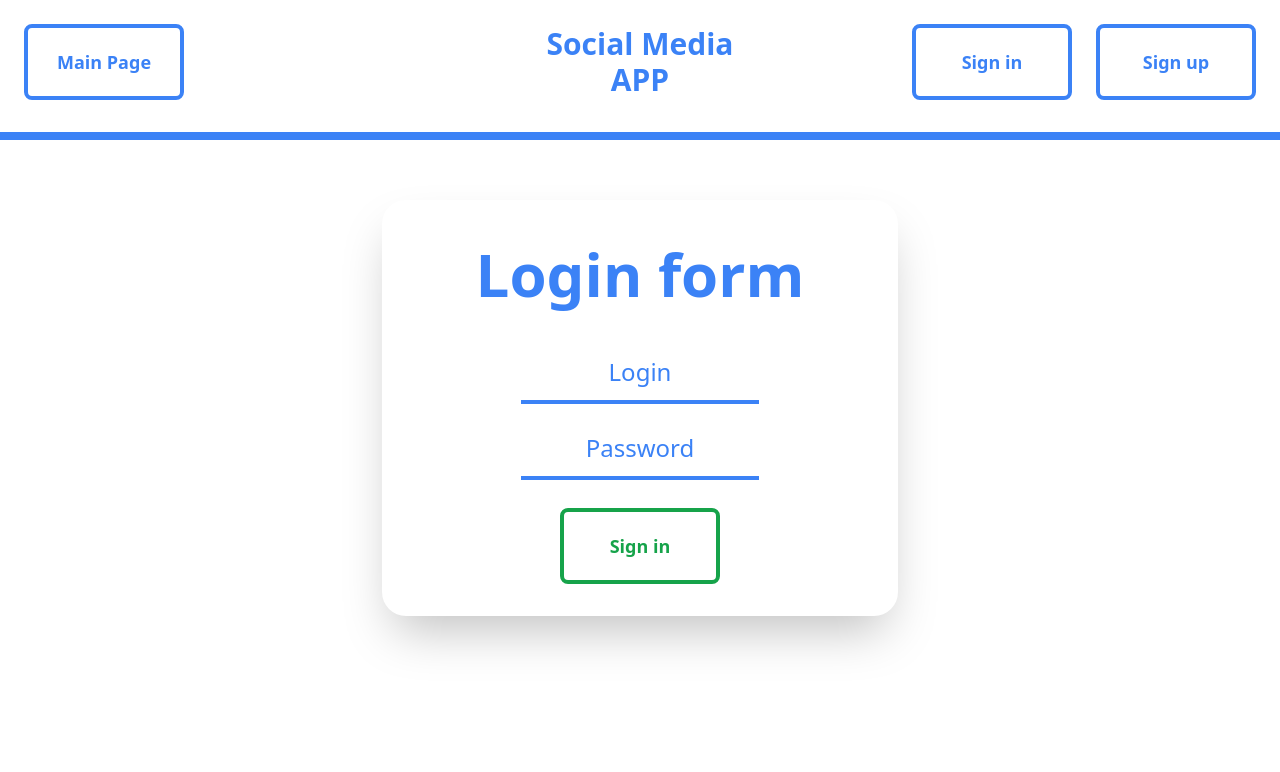
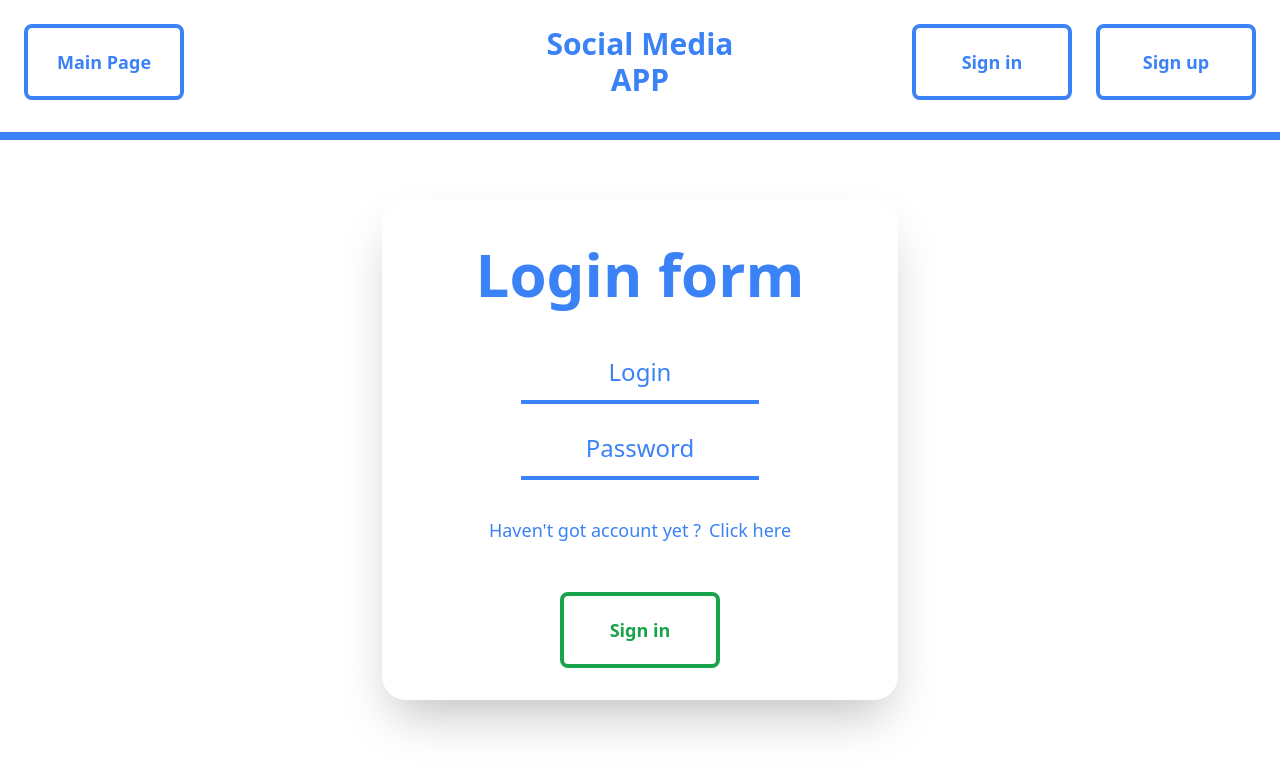
Before and after one commit to OskarProgrammer/Social-Media, a React (Vite) app: page /login in a window 1280 px wide. Shown: the top 772 px of the page. Built offline with nearby package versions, Linux system fonts and the light colour scheme.

Commit message:
Creating Links to form and reg form

```diff
--- a/src/index.css
+++ b/src/index.css
@@ -41,6 +41,18 @@
     @apply mx-auto text-6xl p-3 font-bold m-3 text-center;
   }
 
+  .informationTag {
+    @apply text-lg m-5 text-center
+  }
+
+  .linkTo {
+    @apply efectOfTransition ms-2
+  }
+
+  .linkTo:hover {
+    @apply text-blue-950 underline underline-offset-4
+  }
+
   .btn {
     @apply lg:sm:w-40 w-40 m-3 rounded-lg p-5 font-bold text-lg efectOfTransition border-4 text-center;
   }
--- a/src/pages/LoginPage.jsx
+++ b/src/pages/LoginPage.jsx
@@ -1,19 +1,28 @@
 
 // importing functions and components from react library
-import { Form } from "react-router-dom"
+import { Form, Link } from "react-router-dom"
 
 
 export const LoginPage = () => {
 
 
     return (
-        <Form className="form">
+        <Form method="POST" className="form">
 
             <h2 className="titleOfForm">Login form</h2>
 
-            <input type="text" className="inputField" placeholder="Login"/>
+            <input type="text" className="inputField" placeholder="Login" name="login"/>
 
-            <input type="password" className="inputField" placeholder="Password"/>
+            <input type="password" className="inputField" placeholder="Password" name="password"/>
+
+            <p className="informationTag">
+                Haven't got account yet ?
+
+                <Link to="/register" className="linkTo">
+                    Click here
+                </Link>
+
+            </p>
 
             <button className="btn-green mx-auto">Sign in</button>
 
--- a/src/pages/RegisterPage.jsx
+++ b/src/pages/RegisterPage.jsx
@@ -1,6 +1,6 @@
 
 // importing funcitons and components from react library
-import { Form } from "react-router-dom"
+import { Form, Link } from "react-router-dom"
 
 export const RegisterPage = () => {
 
@@ -15,6 +15,15 @@ export const RegisterPage = () => {
 
             <input type="password" className="inputField" placeholder="Confirm password"/>
 
+            <p className="informationTag">
+                Have got account already ?
+
+                <Link to="/login" className="linkTo">
+                    Click here
+                </Link>
+
+            </p>
+
             <button className="btn-green mx-auto">Sign up</button>
 
         </Form>
```
